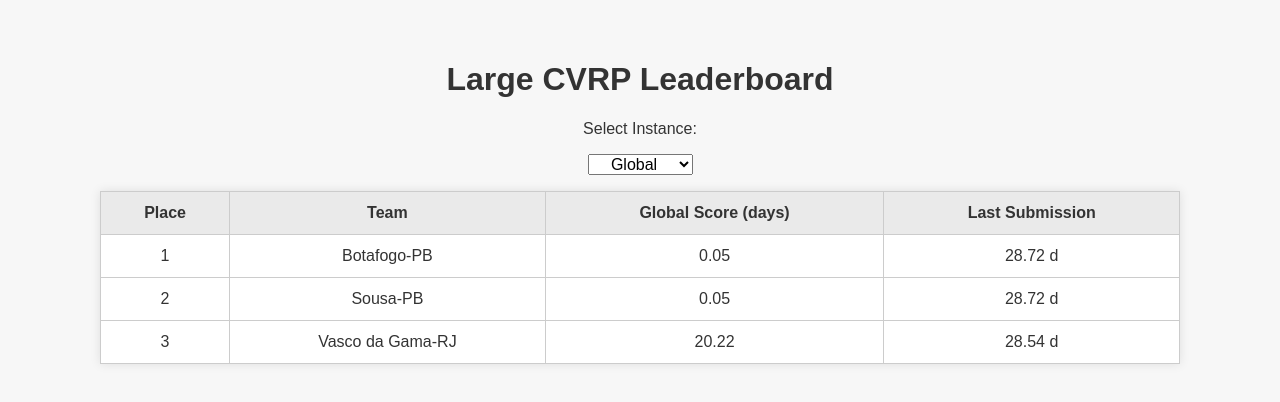
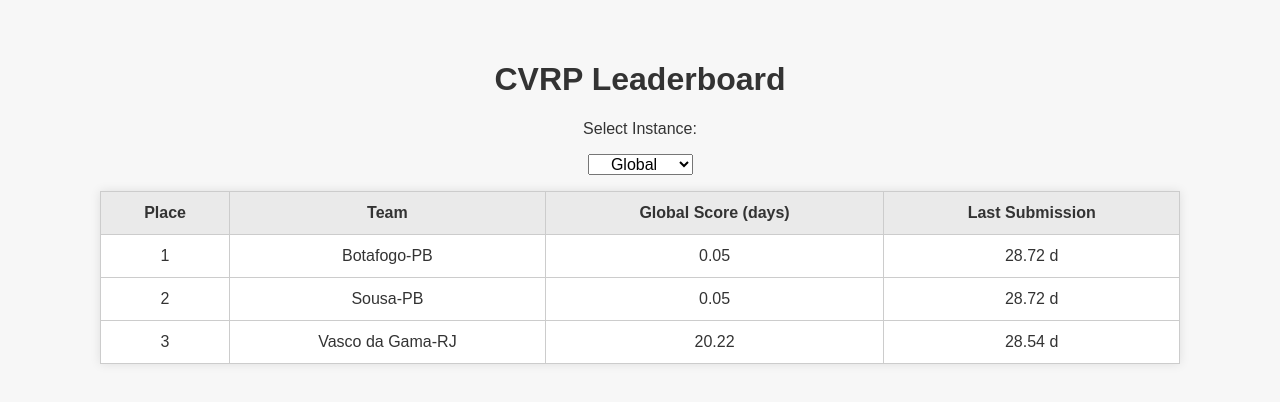
Before and after one commit to pagetests/pagetests.github.io, a plain HTML site: page index.html in a window 1280 px wide. Drawn offline with Linux system fonts and the light colour scheme.

Commit message:
Update index.html

```diff
--- a/index.html
+++ b/index.html
@@ -2,11 +2,11 @@
 <html lang="en">
 <head>
   <meta charset="UTF-8" />
-  <title>Large CVRP Leaderboard</title>
+  <title>CVRP Leaderboard</title>
   <link rel="stylesheet" href="style.css" />
 </head>
 <body>
-  <h1>Large CVRP Leaderboard</h1>
+  <h1>CVRP Leaderboard</h1>
   <label for="instance-select">Select Instance:</label>
   <select id="instance-select">
     <option value="global">Global</option>
```
